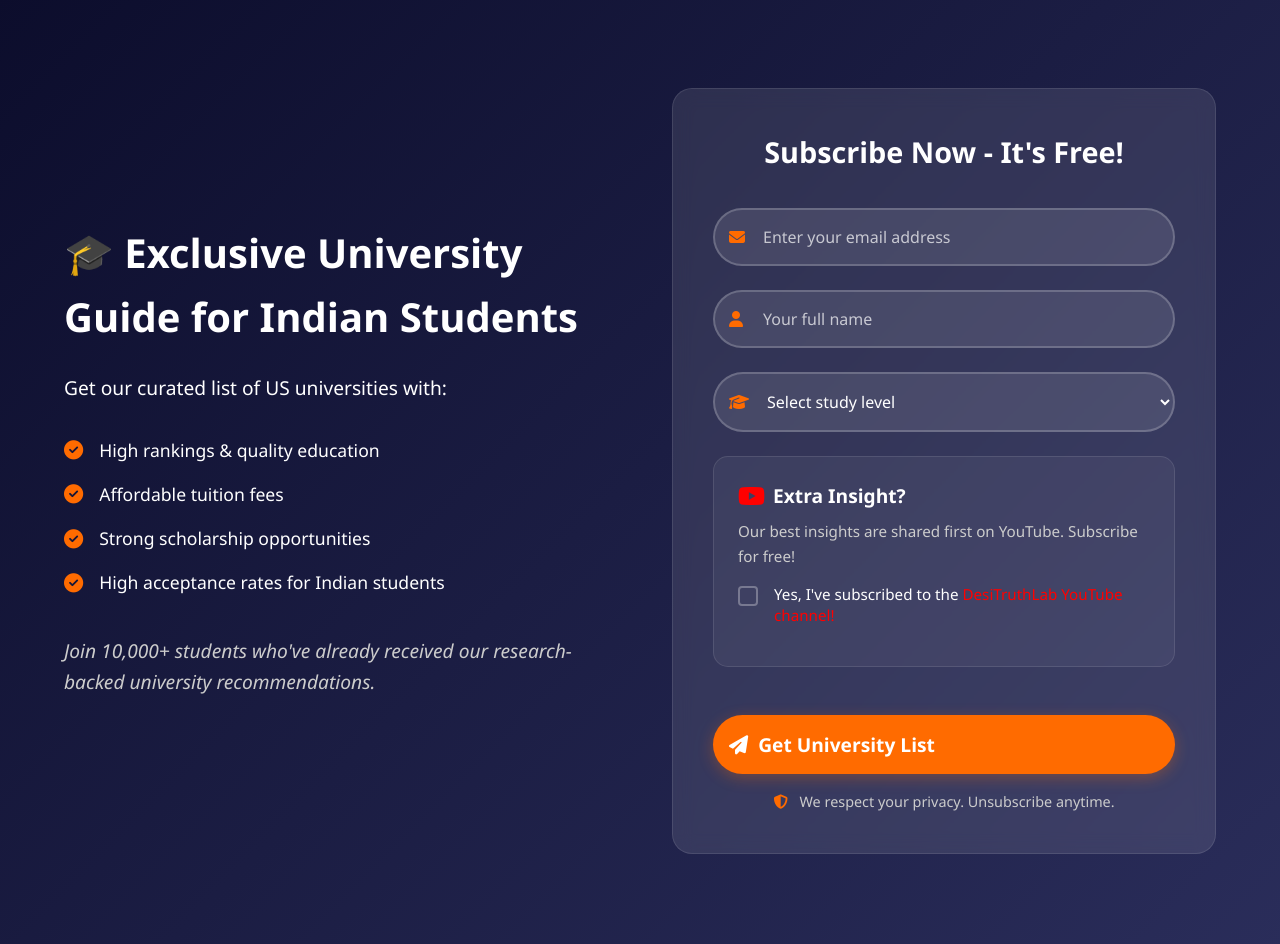
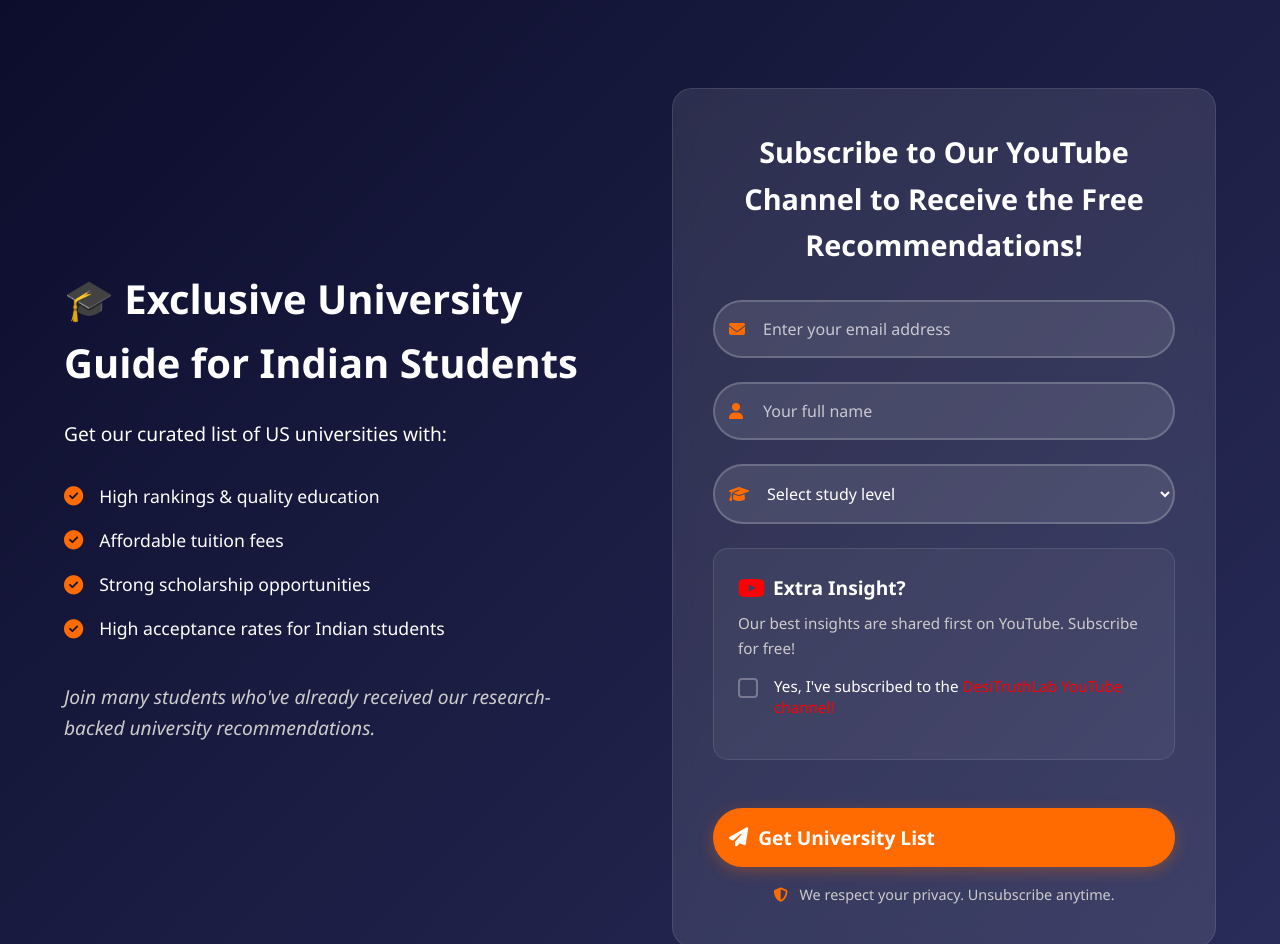
Before and after one commit to desitruthlab/desitruthlab, a plain HTML site: page index.html in a window 1280 px wide. Shown: the part 2640-3584 px from the top of the page. Drawn offline with nearby package versions, Linux system fonts and the light colour scheme.

Commit message:
Update index.html

```diff
--- a/index.html
+++ b/index.html
@@ -889,12 +889,12 @@
                         <li><i class="fas fa-check-circle"></i> Strong scholarship opportunities</li>
                         <li><i class="fas fa-check-circle"></i> High acceptance rates for Indian students</li>
                     </ul>
-                    <p class="subscription-note">Join 10,000+ students who've already received our research-backed university recommendations.</p>
+                    <p class="subscription-note">Join many students who've already received our research-backed university recommendations.</p>
                 </div>
 
                 <div class="subscription-form-container">
                     <form class="subscription-form" id="subscriptionForm">
-                        <h3>Subscribe Now - It's Free!</h3>
+                        <h3>Subscribe to Our YouTube Channel to Receive the Free Recommendations!</h3>
                         <div class="form-group">
                             <i class="fas fa-envelope form-icon"></i>
                             <input type="email" id="email" name="email" placeholder="Enter your email address" required>
@@ -924,7 +924,7 @@
                                 <input type="checkbox" id="youtubeSubscribed" name="youtubeSubscribed" class="youtube-checkbox">
                                 <label for="youtubeSubscribed" class="checkbox-label">
                                     <span class="checkmark"></span>
-                                    <span>Yes, I've subscribed to the <a href="https://www.youtube.com/@DesiTruthLab" target="_blank" class="youtube-link">DesiTruthLab YouTube channel!</a></span>
+                                    <span>Yes, I've subscribed to the <a href="https://www.youtube.com/@DesiTruthLab?sub_confirmation=1" target="_blank" class="youtube-link">DesiTruthLab YouTube channel!</a></span>
                                 </label>
                             </div>
                         </div>
```
